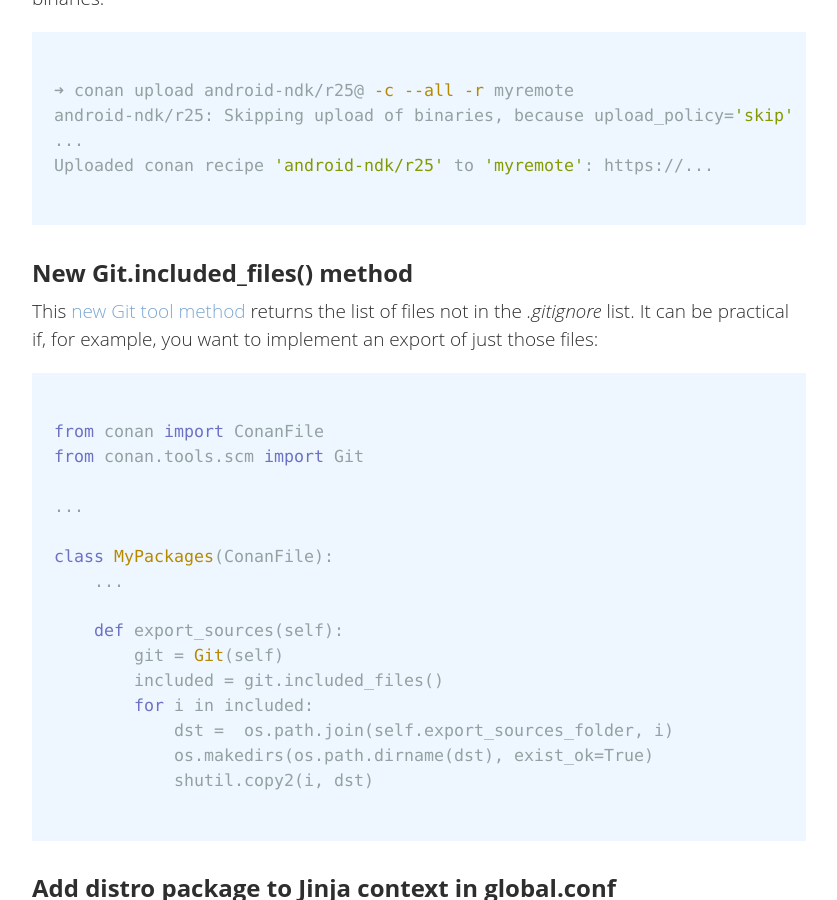
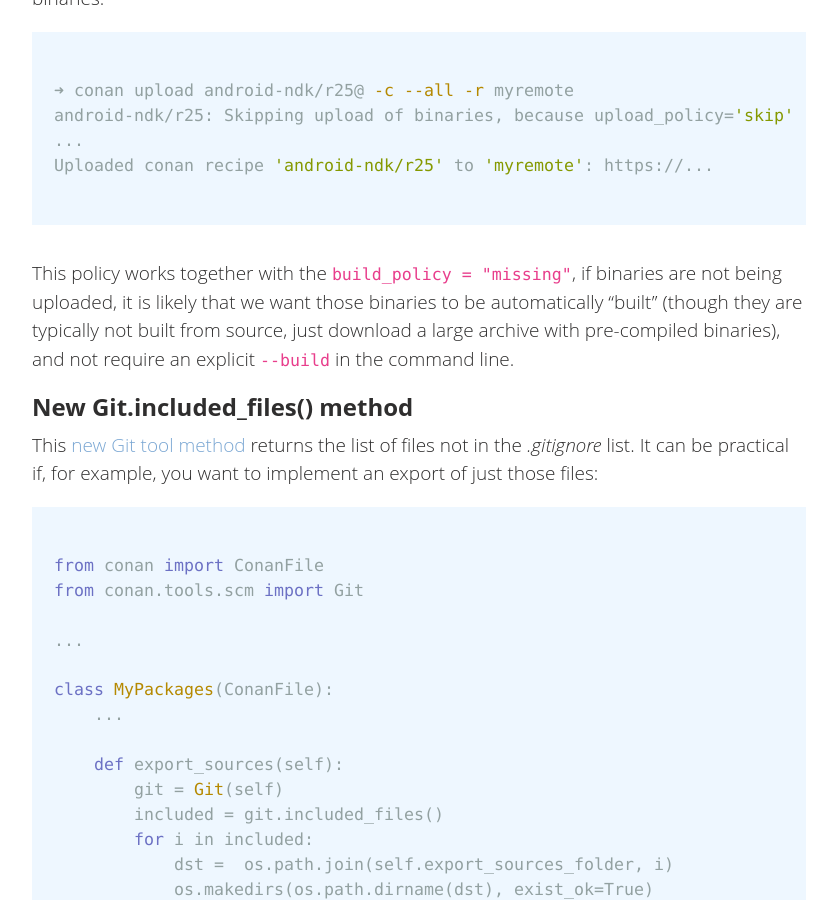
Before and after one commit to conan-io/conan-io.github.io, a Jekyll site: the page built from _posts/2022-11-15-New-conan-release-1-54.markdown, in a window 1280 px wide and 900 px high, scrolled down 1834 px. Shown: the whole window, without its empty margins (20-857 px from the left). Built offline with Jekyll 4.4.1, drawn with Linux system fonts in a browser that asks for light colours; comment, search, counter and statistics services are not loaded.

Commit message:
add suggestion

````diff
--- a/_posts/2022-11-15-New-conan-release-1-54.markdown
+++ b/_posts/2022-11-15-New-conan-release-1-54.markdown
@@ -98,6 +98,12 @@ Uploaded conan recipe 'android-ndk/r25' to 'myremote': https://...
 
 ```
 
+This policy works together with the ``build_policy = "missing"``, if binaries are not
+being uploaded, it is likely that we want those binaries to be automatically "built"
+(though they are typically not built from source, just download a large archive with
+pre-compiled binaries), and not require an explicit ``--build`` in the command line.
+
+
 ## New Git.included_files() method
 
 This [new Git tool
````
